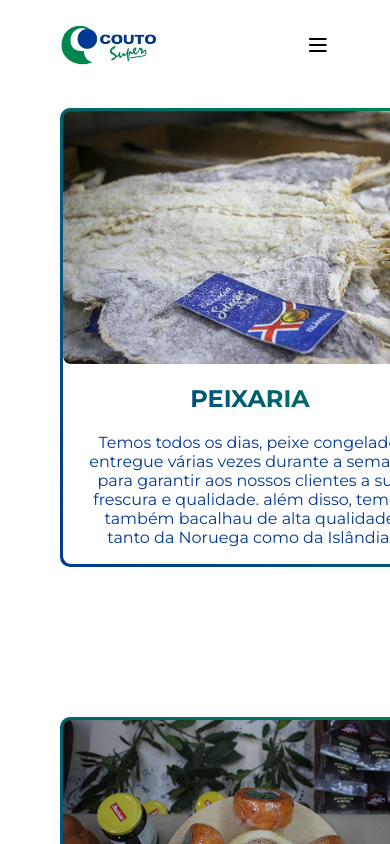
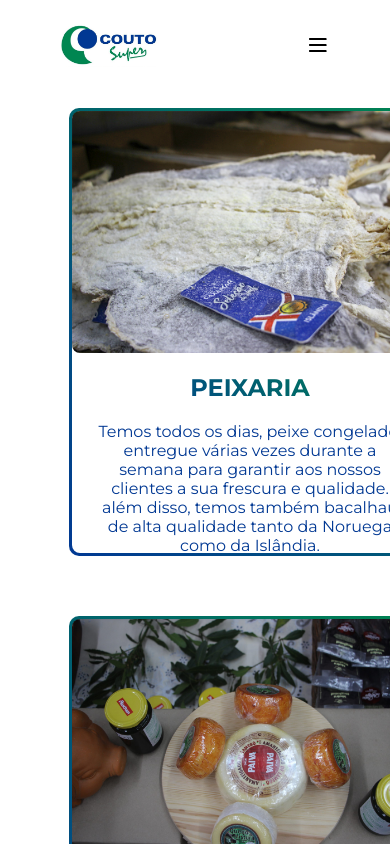
Before and after one commit to luiscouto99/coutosuper, a React (Create React App) app: page /produtos in a window 390 px wide. Shown: the top 844 px of the page. Built offline with nearby package versions, Linux system fonts and the light colour scheme; the HTML template or start-up script is replaced by a standard one.

Commit message:
contactos page responsive

```diff
--- a/src/components/CategoryCard.tsx
+++ b/src/components/CategoryCard.tsx
@@ -15,6 +15,10 @@ const CategoryContainer = styled.div`
   background: -moz-linear-gradient(45deg, hsla(217, 99%, 29%, 1) 0%, hsla(156, 100%, 26%, 1) 100%);
   background: -webkit-linear-gradient(45deg, hsla(217, 99%, 29%, 1) 0%, hsla(156, 100%, 26%, 1) 100%);
   filter: progid: DXImageTransform.Microsoft.gradient( startColorstr="#013893", endColorstr="#008651", GradientType=1 );
+
+  @media (max-width: 1210px) {
+    max-width: 363px;
+  }
 `;
 
 const Block = styled.div`
--- a/src/components/CategoryCarrousel.tsx
+++ b/src/components/CategoryCarrousel.tsx
@@ -12,7 +12,13 @@ const CarrouselContainer = styled.section`
   justify-content: space-between;
   flex-wrap: wrap;
   width: 100%;
-  gap: 150px;
+  row-gap: 150px;
+  column-gap: 10px;
+
+  @media (max-width: 1210px) {
+    justify-content: center;
+    row-gap: 60px;
+  }
 `;
 
 const CategoryCarrousel = () => {
--- a/src/pages/Contactos/Contactos.tsx
+++ b/src/pages/Contactos/Contactos.tsx
@@ -6,6 +6,7 @@ import Information from "./components/Information";
 
 import styled from 'styled-components/macro'
 import Horario from "./components/Horario";
+import Footer from "../../components/Footer";
 
 const Map = styled.iframe`
   border: 0;
@@ -26,6 +27,7 @@ const Contactos = () => {
         />
         <Horario />
       </Main>
+      <Footer />
     </Container>
   );
 };
--- a/src/pages/Contactos/components/Information.tsx
+++ b/src/pages/Contactos/components/Information.tsx
@@ -13,6 +13,10 @@ const InfoDisplay = styled.section`
     text-align: center;
     justify-content: space-between;
     gap: 10px;
+
+    @media (max-width: 1090px) {
+        flex-direction: column;
+    }
 `;
 
 const InfoContainer = styled.div`
--- a/src/pages/SobreNos/SobreNos.tsx
+++ b/src/pages/SobreNos/SobreNos.tsx
@@ -73,7 +73,7 @@ const CardText = styled.h2<CardTextProps>`
   @media (max-width: 1320px) {
     font-size: 18px;
     width: 100%;
-    margin-right: 80px;
+    margin: 0 80px;
   }
 
   @media (max-width: 688px) {
```
